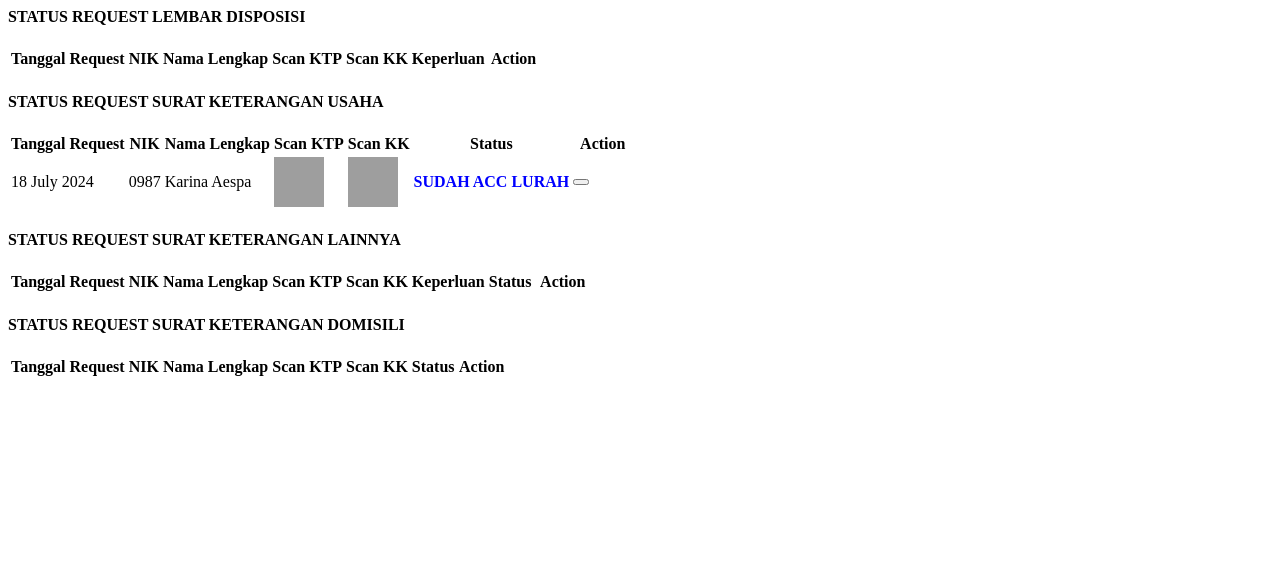
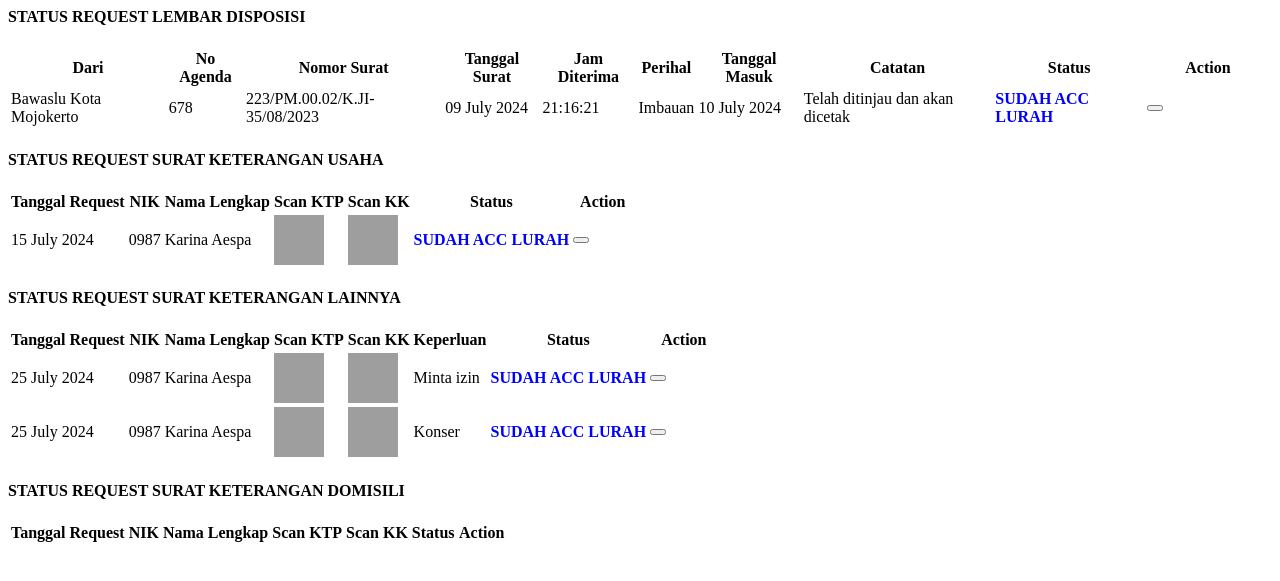
Before and after one commit to antihotspot/surat, a PHP site: page /surat-keterangan-desa/demo1/permohonan_surat.php?halaman=view_cetak_sktm&id_disposisi=1 in a window 1280 px wide. Shown: the top 581 px of the page. Run offline with PHP 8.4, Linux system fonts and the light colour scheme; data comes from the database, SQL or seed files in the repository; lists and menus that the app fills with data are empty; some libraries are stand-ins or nearby versions; grey boxes are pictures that could not be loaded.

Commit message:
bagian view sktm

```diff
--- a/demo1/beranda.php
+++ b/demo1/beranda.php
@@ -137,9 +137,9 @@
 											</a>
 											<div class="col col-stats ml-3 ml-sm-0">
 												<div class="numbers">
-													<p class="card-category">SKTM</p>
+													<p class="card-category">Lembar Disposisi</p>
 													<?php
-													$sql = "SELECT * FROM data_request_sktm WHERE status=1";
+													$sql = "SELECT * FROM lembar_disposisi WHERE status=1";
 													$query = mysqli_query($konek,$sql);
 													$data = mysqli_fetch_array($query,MYSQLI_BOTH);
 													$count = mysqli_num_rows($query);
--- a/demo1/permohonan_surat.php
+++ b/demo1/permohonan_surat.php
@@ -15,47 +15,64 @@
 									<div class="table-responsive">
 										<table id="add1" class="display table table-striped table-hover" >
 											<thead>
-												<tr>
-                                                    <th>Tanggal Request</th>
-                                                    <th>NIK</th>
-                                                    <th>Nama Lengkap</th>
-													<th>Scan KTP</th>
-													<th>Scan KK</th>
-													<th>Keperluan</th>
-													<th style="width: 10%">Action</th>
-												</tr>
+											<tr>
+                                        <th>Dari</th>
+                                        <th>No Agenda</th>
+                                        <th>Nomor Surat</th>
+                                        <th>Tanggal Surat</th>
+                                        <th>Jam Diterima</th>
+                                        <th>Perihal</th>
+                                        <th>Tanggal Masuk</th>
+                                        <th>Catatan</th>
+										<th>Status</th>
+                                        <th style="width: 10%">Action</th>
+                                    </tr>
 											</thead>
 											<tbody>
                                                 <?php
-                                                    $sql = "SELECT * FROM data_request_sktm natural join data_user WHERE status=2";
+                                                    $sql = "SELECT * FROM lembar_disposisi natural join data_user WHERE status=2";
                                                     $query = mysqli_query($konek,$sql);
                                                     while($data=mysqli_fetch_array($query,MYSQLI_BOTH)){
-                                                        $id_request_sktm=$data['id_request_sktm'];
-														$tgl = $data['tanggal_request'];
-														$format = date('d F Y', strtotime($tgl));
-                                                        $nik = $data['nik'];
-                                                        $nama = $data['nama'];
+                                                        $id_disposisi=$data['id_disposisi'];
+														$dari = $data['dari'];
+														$no_agenda = $data['no_agenda'];
+														$no_surat = $data['no_surat'];
+														$tanggal_surat = $data['tanggal_surat'];
+														$format = date('d F Y', strtotime($tanggal_surat));
+														$jam_diterima = $data['jam_diterima'];
+														$jam = date('H:i:s', strtotime($jam_diterima));
+                                                        $perihal = $data['perihal'];
+                                                        $tanggal_masuk = $data['tanggal_masuk'];
+														$format2 = date('d F Y', strtotime($tanggal_masuk));
+														$catatan = $data['catatan'];
 														$status = $data['status'];
-														$ktp = $data['scan_ktp'];
-														$kk = $data['scan_kk'];
-														$keperluan = $data['keperluan'];
 
-                                                        if($status=="1"){
-                                                            $status = "<b style='color:blue'>ACC</b>";
+
+                                                        // if($status=="1"){
+                                                        //     $status = "<b style='color:blue'>ACC</b>";
+                                                        // }elseif($status=="0"){
+                                                        //     $status = "<b style='color:red'>BELUM ACC</b>";
+                                                        // }
+														if($status=="2"){
+                                                            $status = "<b style='color:blue'>SUDAH ACC LURAH</b>";
                                                         }elseif($status=="0"){
                                                             $status = "<b style='color:red'>BELUM ACC</b>";
                                                         }
                                                 ?>
 												<tr>
+												<td><?php echo $dari;?></td>
+												<td><?php echo $no_agenda;?></td>
+												<td><?php echo $no_surat;?></td>
 													<td><?php echo $format;?></td>
-                                                    <td><?php echo $nik;?></td>
-                                                    <td><?php echo $nama;?></td>
-													<td><img src="../dataFoto/scan_ktp/<?php echo $ktp;?>" width="50" height="50" alt=""></td>
-													<td><img src="../dataFoto/scan_kk/<?php echo $kk;?>" width="50" height="50" alt=""></td>
-													<td><?php echo $keperluan;?></td>
+                                                    <td><?php echo $jam;?></td>
+                                                    <td><?php echo $perihal;?></td>
+													<td><?php echo $format2;?></td>
+													<td><?php echo $catatan;?></td>
+													<td><?php echo $status;?></td>
+
 													<td>
 														<div class="form-button-action">
-															<a href="?halaman=view_cetak_sktm&id_request_sktm=<?=$id_request_sktm;?>">
+															<a href="?halaman=view_cetak_sktm&id_disposisi=<?=$id_disposisi;?>">
 																<button type="button" data-toggle="tooltip" title="" class="btn btn-link btn-primary btn-lg" data-original-title="View Cetak">
 																	<i class="fa fa-edit"></i>
 																</button>
--- a/demo1/request_sktm.php
+++ b/demo1/request_sktm.php
@@ -97,7 +97,7 @@
 		$perihal = $_POST['perihal'];
 		$tanggal_masuk = $_POST['tanggal_masuk'];
 		$catatan = $_POST['catatan'];
-	$sql = "INSERT INTO lembar_disposisi (dari,no_agenda,nomor_surat,tanggal_surat,jam_diterima,perihal,tanggal_masuk,catatan,nik) VALUES ('$dari', '$no_agenda', '$nomor_surat', '$tanggal_surat', '$jam_diterima', '$perihal', '$tanggal_masuk', '$catatan', '$nik')";
+	$sql = "INSERT INTO lembar_disposisi (dari,no_agenda,no_surat,tanggal_surat,jam_diterima,perihal,tanggal_masuk,catatan,nik) VALUES ('$dari', '$no_agenda', '$nomor_surat', '$tanggal_surat', '$jam_diterima', '$perihal', '$tanggal_masuk', '$catatan', '$nik')";
 	$query = mysqli_query($konek,$sql) or die (mysqli_error($konek));
 
 	if($query){
```
Also changed, not shown: demo1/acc_sktm.php (+10 -10 lines), demo1/belum_acc_sktm.php (+33 -31 lines), demo1/beranda2.php (+5 -5 lines), demo1/view_sktm.php (+29 -25 lines), surat.sql (+90 -65 lines), 1 other file.
